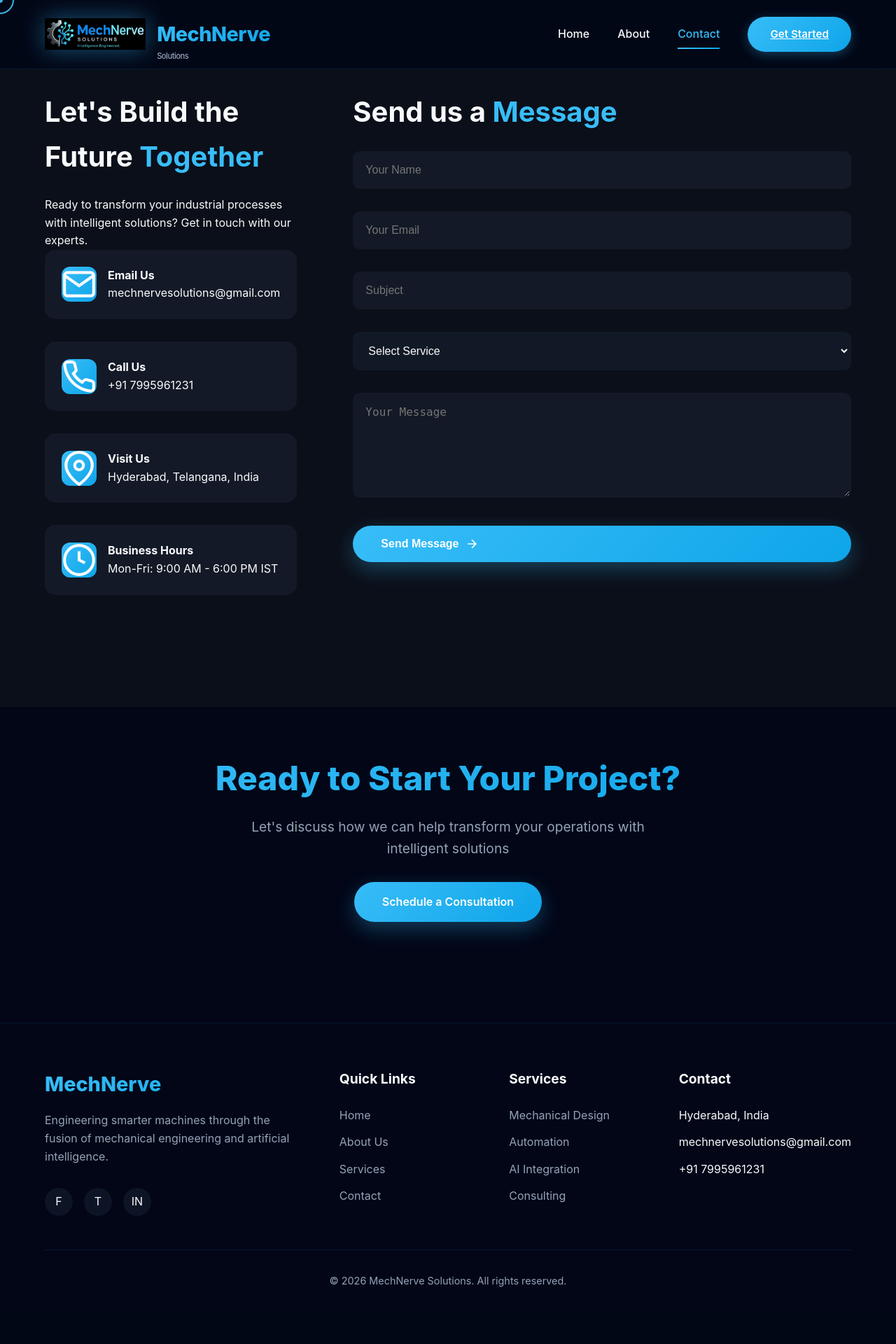
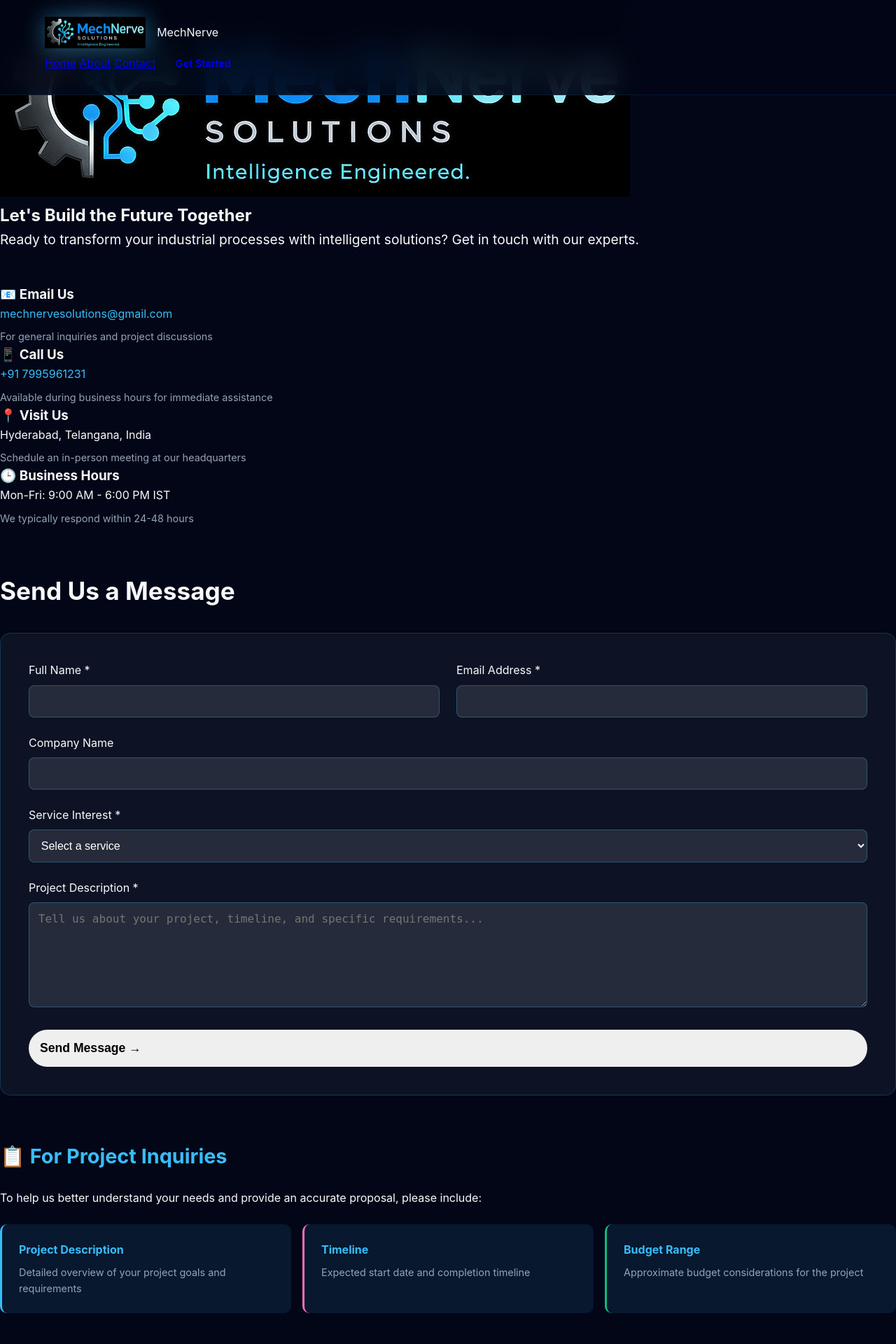
Before and after one commit to mechnerve/mechnerve-website, a Flask app: page /contact in a window 1280 px wide. Shown: the top 1920 px of the page at 70% size. Before the commit the page ends 1839 px from the top, so only its background shows below. Run offline with Flask 3, Linux system fonts and the light colour scheme; some web fonts are replaced.

Commit message:
Update contact.html

```diff
--- a/templates/contact.html
+++ b/templates/contact.html
@@ -2,9 +2,9 @@
 <html lang="en">
 <head>
     <meta charset="UTF-8">
-    <title>Contact | MechNerve Solutions</title>
+    <title>Contact Us | MechNerve Solutions</title>
     <meta name="viewport" content="width=device-width, initial-scale=1.0">
-    <meta name="description" content="Get in touch with MechNerve Solutions for AI-powered mechanical engineering solutions and consultations">
+    <meta name="description" content="Contact MechNerve Solutions for AI-powered mechanical engineering solutions and consultations">
     <link rel="stylesheet" href="{{ url_for('static', filename='css/style.css') }}">
     <link rel="icon" href="{{ url_for('static', filename='images/logo.png') }}" type="image/png">
     <script src="{{ url_for('static', filename='js/main.js') }}" defer></script>
@@ -20,111 +20,112 @@
         </div>
     </div>
 
-    <!-- Custom Cursor -->
-    <div class="cursor-dot"></div>
-    <div class="cursor-outline"></div>
-
-    <!-- Particle Background -->
-    <div class="particles"></div>
+    <!-- Scroll Progress -->
+    <div class="scroll-progress"></div>
 
     <!-- Header -->
     <header>
-        <div class="nav-container">
+        <div class="navbar">
             <div class="logo-area">
                 <img src="{{ url_for('static', filename='images/logo.png') }}" alt="MechNerve Logo">
-                <span class="logo-text">MechNerve</span>
+                <span>MechNerve</span>
             </div>
 
-            <nav class="nav-links">
-                <a href="/" class="nav-link">Home</a>
-                <a href="/about" class="nav-link">About</a>
-                <a href="/contact" class="nav-link active">Contact</a>
-                <a href="/contact" class="cta-button">Get Started</a>
+            <nav>
+                <a href="/">Home</a>
+                <a href="/about">About</a>
+                <a href="/contact">Contact</a>
+                <a href="#contact-form" class="btn" style="padding: 0.6rem 1.5rem; font-size: 0.9rem;">Get Started</a>
             </nav>
 
-            <button class="mobile-menu-btn">☰</button>
+            <button class="mobile-menu-btn" aria-label="Toggle menu">☰</button>
         </div>
     </header>
 
     <!-- Contact Section -->
-    <section class="contact">
-        <div class="glow" style="top: 20%; left: 10%;"></div>
+    <section class="page">
+        <img class="page-bg-logo" src="{{ url_for('static', filename='images/logo.png') }}" alt="Background Logo">
 
-        <div class="contact-container">
-            <div class="contact-info fade-in">
-                <h2 class="about-title">Let's Build the Future <span class="highlight">Together</span></h2>
-                <p>Ready to transform your industrial processes with intelligent solutions? Get in touch with our experts.</p>
+        <div class="page-content-wrapper">
+            <h1 class="fade-in">Let's Build the Future <span class="text-gradient">Together</span></h1>
 
-                <div class="contact-method">
-                    <div class="contact-icon">
-                        <svg viewBox="0 0 24 24" fill="none" stroke="currentColor" stroke-width="2">
-                            <path d="M4 4h16c1.1 0 2 .9 2 2v12c0 1.1-.9 2-2 2H4c-1.1 0-2-.9-2-2V6c0-1.1.9-2 2-2z"/>
-                            <polyline points="22,6 12,13 2,6"/>
-                        </svg>
-                    </div>
-                    <div>
-                        <h4>Email Us</h4>
-                        <p>mechnervesolutions@gmail.com</p>
-                    </div>
+            <p class="fade-in" style="font-size: 1.2rem; margin-bottom: 3rem;">
+                Ready to transform your industrial processes with intelligent solutions? Get in touch with our experts.
+            </p>
+
+            <!-- Contact Info Cards -->
+            <div class="features-grid fade-in">
+                <div class="feature-card hover-lift">
+                    <h3>📧 Email Us</h3>
+                    <p style="margin-bottom: 0.5rem;">
+                        <a href="mailto:mechnervesolutions@gmail.com" style="color: var(--primary); text-decoration: none;">
+                            mechnervesolutions@gmail.com
+                        </a>
+                    </p>
+                    <p style="font-size: 0.9rem; color: var(--text-gray);">
+                        For general inquiries and project discussions
+                    </p>
                 </div>
 
-                <div class="contact-method">
-                    <div class="contact-icon">
-                        <svg viewBox="0 0 24 24" fill="none" stroke="currentColor" stroke-width="2">
-                            <path d="M22 16.92v3a2 2 0 01-2.18 2 19.79 19.79 0 01-8.63-3.07 19.5 19.5 0 01-6-6 19.79 19.79 0 01-3.07-8.67A2 2 0 014.11 2h3a2 2 0 012 1.72 12.84 12.84 0 00.7 2.81 2 2 0 01-.45 2.11L8.09 9.91a16 16 0 006 6l1.27-1.27a2 2 0 012.11-.45 12.84 12.84 0 002.81.7A2 2 0 0122 16.92z"/>
-                        </svg>
-                    </div>
-                    <div>
-                        <h4>Call Us</h4>
-                        <p>+91 7995961231</p>
-                    </div>
+                <div class="feature-card hover-lift">
+                    <h3>📱 Call Us</h3>
+                    <p style="margin-bottom: 0.5rem;">
+                        <a href="tel:+917995961231" style="color: var(--primary); text-decoration: none;">
+                            +91 7995961231
+                        </a>
+                    </p>
+                    <p style="font-size: 0.9rem; color: var(--text-gray);">
+                        Available during business hours for immediate assistance
+                    </p>
                 </div>
 
-                <div class="contact-method">
-                    <div class="contact-icon">
-                        <svg viewBox="0 0 24 24" fill="none" stroke="currentColor" stroke-width="2">
-                            <path d="M21 10c0 7-9 13-9 13s-9-6-9-13a9 9 0 0118 0z"/>
-                            <circle cx="12" cy="10" r="3"/>
-                        </svg>
-                    </div>
-                    <div>
-                        <h4>Visit Us</h4>
-                        <p>Hyderabad, Telangana, India</p>
-                    </div>
+                <div class="feature-card hover-lift">
+                    <h3>📍 Visit Us</h3>
+                    <p style="margin-bottom: 0.5rem; color: var(--text-light);">
+                        Hyderabad, Telangana, India
+                    </p>
+                    <p style="font-size: 0.9rem; color: var(--text-gray);">
+                        Schedule an in-person meeting at our headquarters
+                    </p>
                 </div>
 
-                <div class="contact-method">
-                    <div class="contact-icon">
-                        <svg viewBox="0 0 24 24" fill="none" stroke="currentColor" stroke-width="2">
-                            <circle cx="12" cy="12" r="10"/>
-                            <polyline points="12 6 12 12 16 14"/>
-                        </svg>
-                    </div>
-                    <div>
-                        <h4>Business Hours</h4>
-                        <p>Mon-Fri: 9:00 AM - 6:00 PM IST</p>
-                    </div>
+                <div class="feature-card hover-lift">
+                    <h3>🕒 Business Hours</h3>
+                    <p style="margin-bottom: 0.5rem; color: var(--text-light);">
+                        Mon-Fri: 9:00 AM - 6:00 PM IST
+                    </p>
+                    <p style="font-size: 0.9rem; color: var(--text-gray);">
+                        We typically respond within 24-48 hours
+                    </p>
                 </div>
             </div>
 
-            <div class="contact-form fade-in">
-                <h3 class="about-title">Send us a <span class="highlight">Message</span></h3>
-                <form id="contactForm">
-                    <div class="form-group">
-                        <input type="text" class="form-input" placeholder="Your Name" required>
+            <!-- Contact Form -->
+            <div class="fade-in" style="margin: 4rem 0;" id="contact-form">
+                <h2 style="font-size: 2.2rem; margin-bottom: 2rem;" class="text-gradient">Send Us a Message</h2>
+
+                <form id="contactForm" style="background: rgba(30, 41, 59, 0.4); padding: 2.5rem; border-radius: 15px; border: 1px solid rgba(56, 189, 248, 0.2);">
+                    <div style="display: grid; grid-template-columns: 1fr 1fr; gap: 1.5rem; margin-bottom: 1.5rem;">
+                        <div>
+                            <label style="display: block; margin-bottom: 0.5rem; color: var(--text-light);">Full Name *</label>
+                            <input type="text" required style="width: 100%; padding: 0.8rem; background: rgba(255,255,255,0.1); border: 1px solid rgba(56, 189, 248, 0.3); border-radius: 8px; color: white; font-size: 1rem;">
+                        </div>
+
+                        <div>
+                            <label style="display: block; margin-bottom: 0.5rem; color: var(--text-light);">Email Address *</label>
+                            <input type="email" required style="width: 100%; padding: 0.8rem; background: rgba(255,255,255,0.1); border: 1px solid rgba(56, 189, 248, 0.3); border-radius: 8px; color: white; font-size: 1rem;">
+                        </div>
                     </div>
 
-                    <div class="form-group">
-                        <input type="email" class="form-input" placeholder="Your Email" required>
+                    <div style="margin-bottom: 1.5rem;">
+                        <label style="display: block; margin-bottom: 0.5rem; color: var(--text-light);">Company Name</label>
+                        <input type="text" style="width: 100%; padding: 0.8rem; background: rgba(255,255,255,0.1); border: 1px solid rgba(56, 189, 248, 0.3); border-radius: 8px; color: white; font-size: 1rem;">
                     </div>
 
-                    <div class="form-group">
-                        <input type="text" class="form-input" placeholder="Subject" required>
-                    </div>
-
-                    <div class="form-group">
-                        <select class="form-input" required>
-                            <option value="" disabled selected>Select Service</option>
+                    <div style="margin-bottom: 1.5rem;">
+                        <label style="display: block; margin-bottom: 0.5rem; color: var(--text-light);">Service Interest *</label>
+                        <select required style="width: 100%; padding: 0.8rem; background: rgba(255,255,255,0.1); border: 1px solid rgba(56, 189, 248, 0.3); border-radius: 8px; color: white; font-size: 1rem;">
+                            <option value="">Select a service</option>
                             <option value="design">Mechanical Design</option>
                             <option value="automation">Automation Solutions</option>
                             <option value="ai">AI Integration</option>
@@ -133,75 +134,95 @@
                         </select>
                     </div>
 
-                    <div class="form-group">
-                        <textarea class="form-textarea" placeholder="Your Message" required></textarea>
+                    <div style="margin-bottom: 1.5rem;">
+                        <label style="display: block; margin-bottom: 0.5rem; color: var(--text-light);">Project Description *</label>
+                        <textarea required style="width: 100%; padding: 0.8rem; background: rgba(255,255,255,0.1); border: 1px solid rgba(56, 189, 248, 0.3); border-radius: 8px; color: white; font-size: 1rem; min-height: 150px;" placeholder="Tell us about your project, timeline, and specific requirements..."></textarea>
                     </div>
 
-                    <button type="submit" class="btn btn-primary" style="width: 100%;">
-                        Send Message
-                        <svg class="btn-arrow" viewBox="0 0 24 24" fill="none" stroke="currentColor" stroke-width="2">
-                            <path d="M5 12h14M12 5l7 7-7 7"/>
-                        </svg>
+                    <button type="submit" class="btn" style="width: 100%; padding: 1rem; font-size: 1.1rem;">
+                        Send Message →
                     </button>
                 </form>
             </div>
-        </div>
-    </section>
 
-    <!-- Map/CTA Section -->
-    <section class="services" style="background: var(--darker-bg); padding: 4rem 5%;">
-        <div class="section-header">
-            <h2 class="section-title">Ready to Start Your Project?</h2>
-            <p class="section-subtitle">Let's discuss how we can help transform your operations with intelligent solutions</p>
-            <a href="/contact" class="btn btn-primary" style="margin-top: 2rem;">Schedule a Consultation</a>
+            <!-- Project Guidelines -->
+            <div class="fade-in" style="margin: 4rem 0;">
+                <h3 style="font-size: 1.8rem; margin-bottom: 1.5rem; color: var(--primary);">📋 For Project Inquiries</h3>
+                <p style="margin-bottom: 1.5rem;">
+                    To help us better understand your needs and provide an accurate proposal, please include:
+                </p>
+
+                <div style="display: grid; grid-template-columns: repeat(auto-fit, minmax(250px, 1fr)); gap: 1rem;">
+                    <div style="background: rgba(56, 189, 248, 0.1); padding: 1.5rem; border-radius: 10px; border-left: 3px solid var(--primary);">
+                        <h4 style="color: var(--primary); margin-bottom: 0.5rem;">Project Description</h4>
+                        <p style="color: var(--text-gray); font-size: 0.9rem;">Detailed overview of your project goals and requirements</p>
+                    </div>
+
+                    <div style="background: rgba(56, 189, 248, 0.1); padding: 1.5rem; border-radius: 10px; border-left: 3px solid var(--secondary);">
+                        <h4 style="color: var(--primary); margin-bottom: 0.5rem;">Timeline</h4>
+                        <p style="color: var(--text-gray); font-size: 0.9rem;">Expected start date and completion timeline</p>
+                    </div>
+
+                    <div style="background: rgba(56, 189, 248, 0.1); padding: 1.5rem; border-radius: 10px; border-left: 3px solid var(--accent);">
+                        <h4 style="color: var(--primary); margin-bottom: 0.5rem;">Budget Range</h4>
+                        <p style="color: var(--text-gray); font-size: 0.9rem;">Approximate budget considerations for the project</p>
+                    </div>
+                </div>
+            </div>
+
+            <!-- Collaboration CTA -->
+            <div class="fade-in" style="text-align: center; padding: 3rem; background: linear-gradient(135deg, rgba(56, 189, 248, 0.1), rgba(244, 114, 182, 0.1)); border-radius: 15px; margin: 4rem 0;">
+                <h3 style="font-size: 2rem; margin-bottom: 1rem;" class="text-gradient">Looking to Collaborate?</h3>
+                <p style="max-width: 600px; margin: 0 auto 2rem; font-size: 1.1rem;">
+                    We're always open to discussing partnership opportunities, research collaborations,
+                    and innovative projects at the intersection of mechanical engineering and AI.
+                </p>
+                <a href="mailto:mechnervesolutions@gmail.com" class="btn" style="padding: 1rem 3rem; font-size: 1.1rem;">
+                    Start Collaboration →
+                </a>
+            </div>
         </div>
     </section>
 
     <!-- Footer -->
     <footer>
-        <div class="footer-content">
-            <div class="footer-section">
-                <div class="footer-logo">MechNerve</div>
-                <p class="footer-text">Engineering smarter machines through the fusion of mechanical engineering and artificial intelligence.</p>
-                <div class="social-links">
-                    <a href="#" class="social-link">F</a>
-                    <a href="#" class="social-link">T</a>
-                    <a href="#" class="social-link">IN</a>
+        <div style="max-width: 1200px; margin: 0 auto;">
+            <div style="display: grid; grid-template-columns: repeat(auto-fit, minmax(250px, 1fr)); gap: 2rem; margin-bottom: 2rem;">
+                <div>
+                    <div style="display: flex; align-items: center; gap: 10px; margin-bottom: 1rem;">
+                        <img src="{{ url_for('static', filename='images/logo.png') }}" alt="Logo" style="height: 30px;">
+                        <span style="font-size: 1.3rem; font-weight: bold;" class="text-gradient">MechNerve</span>
+                    </div>
+                    <p style="color: var(--text-gray); font-size: 0.9rem;">
+                        Pioneering intelligent mechanical solutions through AI integration and innovation.
+                    </p>
+                </div>
+
+                <div>
+                    <h4 style="color: white; margin-bottom: 1rem;">Quick Links</h4>
+                    <div style="display: flex; flex-direction: column; gap: 0.5rem;">
+                        <a href="/" style="color: var(--text-gray); text-decoration: none; transition: var(--transition-fast);">Home</a>
+                        <a href="/about" style="color: var(--text-gray); text-decoration: none; transition: var(--transition-fast);">About Us</a>
+                        <a href="#services" style="color: var(--text-gray); text-decoration: none; transition: var(--transition-fast);">Services</a>
+                        <a href="/contact" style="color: var(--text-gray); text-decoration: none; transition: var(--transition-fast);">Contact</a>
+                    </div>
+                </div>
+
+                <div>
+                    <h4 style="color: white; margin-bottom: 1rem;">Contact Info</h4>
+                    <div style="color: var(--text-gray); font-size: 0.9rem;">
+                        <p>Hyderabad, India</p>
+                        <p>mechnervesolutions@gmail.com</p>
+                        <p>+91 7995961231</p>
+                    </div>
                 </div>
             </div>
 
-            <div class="footer-section">
-                <h4>Quick Links</h4>
-                <ul class="footer-links">
-                    <li><a href="/">Home</a></li>
-                    <li><a href="/about">About Us</a></li>
-                    <li><a href="#services">Services</a></li>
-                    <li><a href="/contact">Contact</a></li>
-                </ul>
+            <div style="border-top: 1px solid rgba(56, 189, 248, 0.1); padding-top: 1.5rem;">
+                <p style="color: var(--text-gray); font-size: 0.85rem;">
+                    © 2026 MechNerve Solutions. All rights reserved.
+                </p>
             </div>
-
-            <div class="footer-section">
-                <h4>Services</h4>
-                <ul class="footer-links">
-                    <li><a href="#">Mechanical Design</a></li>
-                    <li><a href="#">Automation</a></li>
-                    <li><a href="#">AI Integration</a></li>
-                    <li><a href="#">Consulting</a></li>
-                </ul>
-            </div>
-
-            <div class="footer-section">
-                <h4>Contact</h4>
-                <ul class="footer-links">
-                    <li>Hyderabad, India</li>
-                    <li>mechnervesolutions@gmail.com</li>
-                    <li>+91 7995961231</li>
-                </ul>
-            </div>
-        </div>
-
-        <div class="copyright">
-            © 2026 MechNerve Solutions. All rights reserved.
         </div>
     </footer>
 </body>
```
